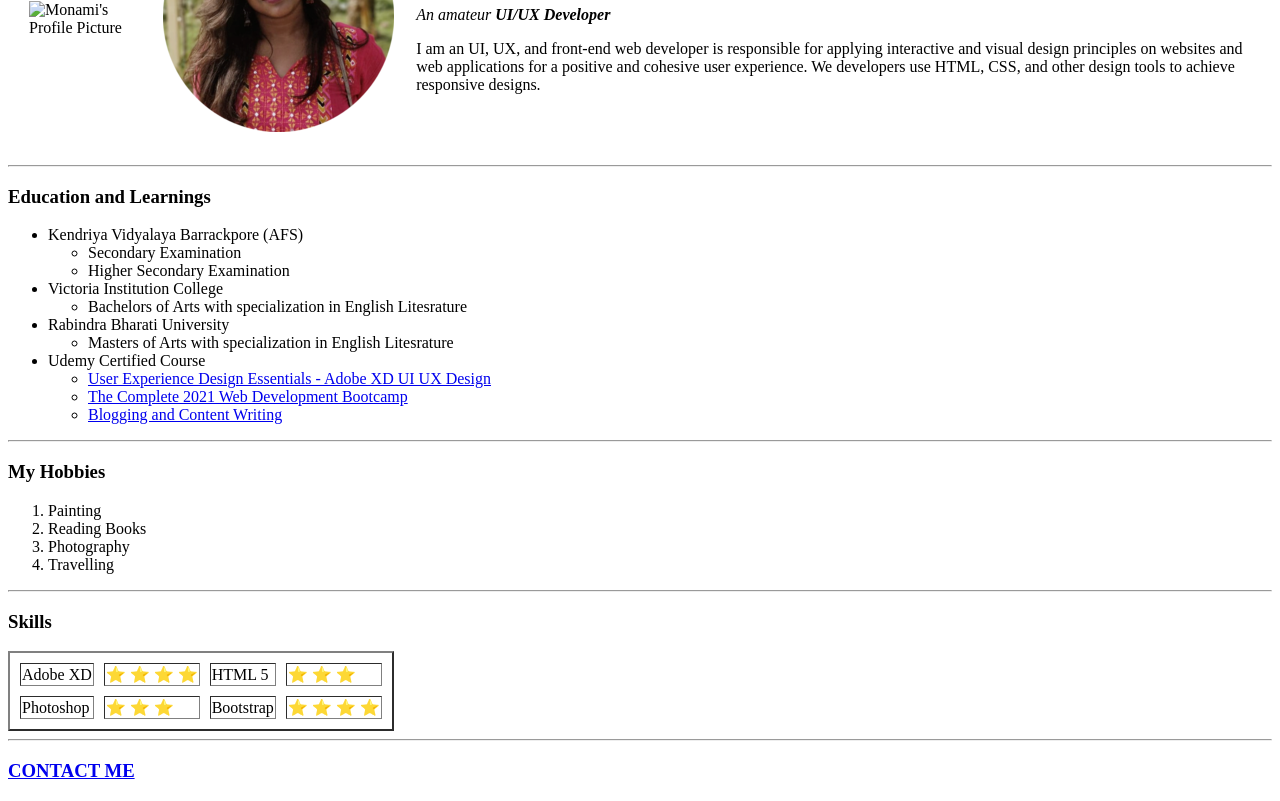
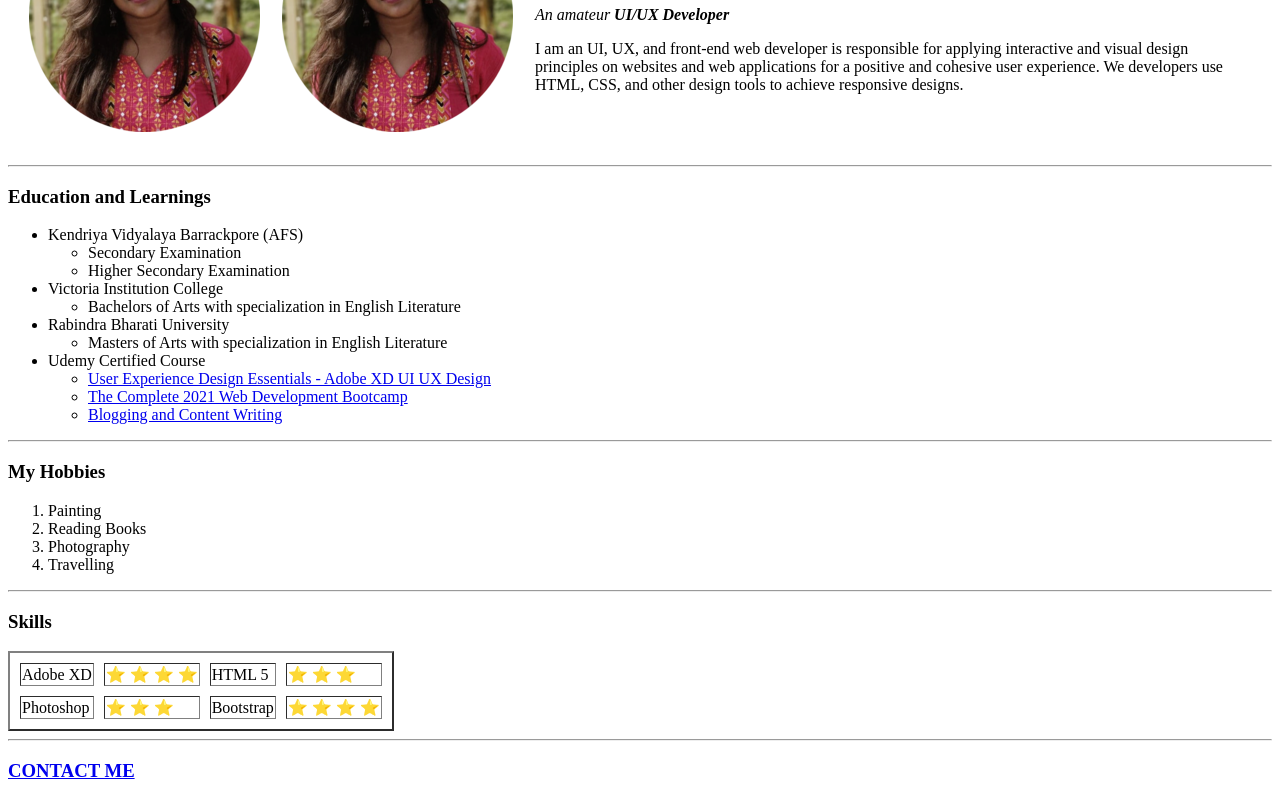
Before and after one commit to monamisen/cv, a plain HTML site: page Home.html in a window 1280 px wide. Shown: the part 128-929 px from the top of the page. Drawn offline with Linux system fonts and the light colour scheme.

Commit message:
Update Home.html

```diff
--- a/Home.html
+++ b/Home.html
@@ -8,7 +8,7 @@
 </head>
 <body>
     <table cellspacing="20">
-        <td><img src="Images\circle-cropped.png" alt="Monami's Profile Picture"></td>
+        <td><img src="circle-cropped.png" alt="Monami's Profile Picture"></td>
         <td><img src="circle-cropped.png" alt="Monami's Profile Picture"></td>
         <td>
             <h1>Monami Sen</h1>
@@ -30,11 +30,11 @@
         </ul>
         <li>Victoria Institution College</li>
         <ul>
-            <li>Bachelors of Arts with specialization in English Litesrature</li>
+            <li>Bachelors of Arts with specialization in English Literature</li>
         </ul>
         <li>Rabindra Bharati University</li>
         <ul>
-            <li>Masters of Arts with specialization in English Litesrature</li>
+            <li>Masters of Arts with specialization in English Literature</li>
         </ul>
         <li>Udemy Certified Course</li>
         <ul>
@@ -79,4 +79,4 @@
       <hr>
       <h3><strong><a href="Contact.html">CONTACT ME</a></strong></h3>
 </body>
-</html></html>
+</html>
```
